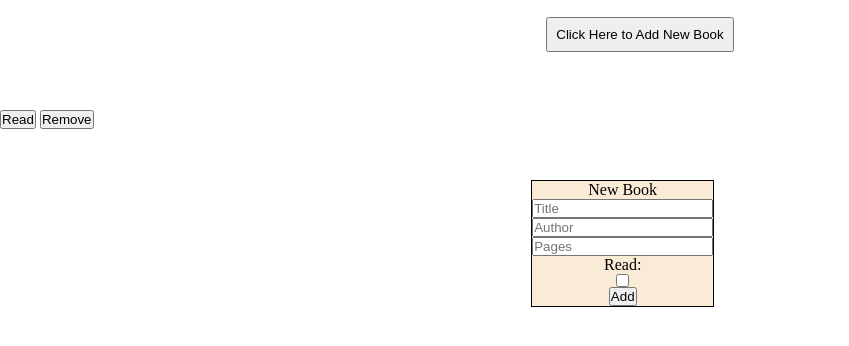
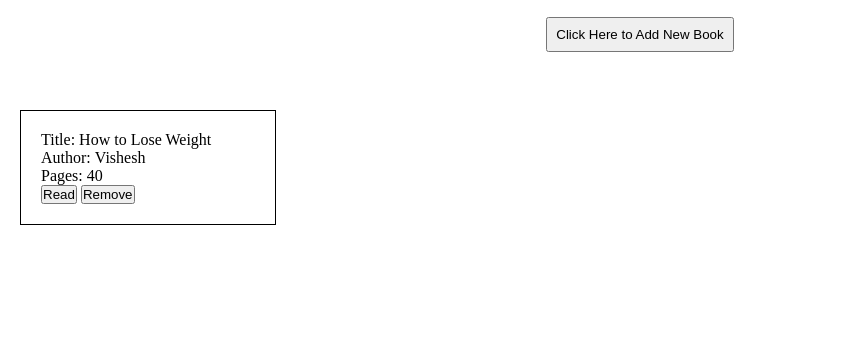
Before and after one commit to visheshgubrani/library-odin, a plain HTML site: page index.html in a window 1280 px wide. Shown: the part 60-406 px from the top of the page, without its empty margins (0-849 px from the left). Drawn offline with Linux system fonts and the light colour scheme.

Commit message:
Initial Commit

```diff
--- a/index.html
+++ b/index.html
@@ -22,9 +22,18 @@
     </div>
     <main class="main">
       <div class="container">
-        <div class="title"></div>
-        <div class="Author"></div>
-        <div class="Pages"></div>
+        <div>
+          Title:
+          <p class="title">How to Lose Weight</p>
+        </div>
+        <div>
+          Author:
+          <p class="author">Vishesh</p>
+        </div>
+        <div>
+          Pages:
+          <p class="pages">40</p>
+        </div>
         <div class="buttons">
           <button>Read</button>
           <button>Remove</button>
--- a/style.css
+++ b/style.css
@@ -29,4 +29,18 @@
     position: fixed;
     left: 41.5%;
     top: 30%;
+    display: none;
 }
+
+main {
+    display: flex;
+    flex-direction: column;
+    margin-left: 20px;
+    border: 1px solid black;
+    padding: 20px;
+    width: 20%;
+}
+
+p {
+    display: inline;
+}
```
